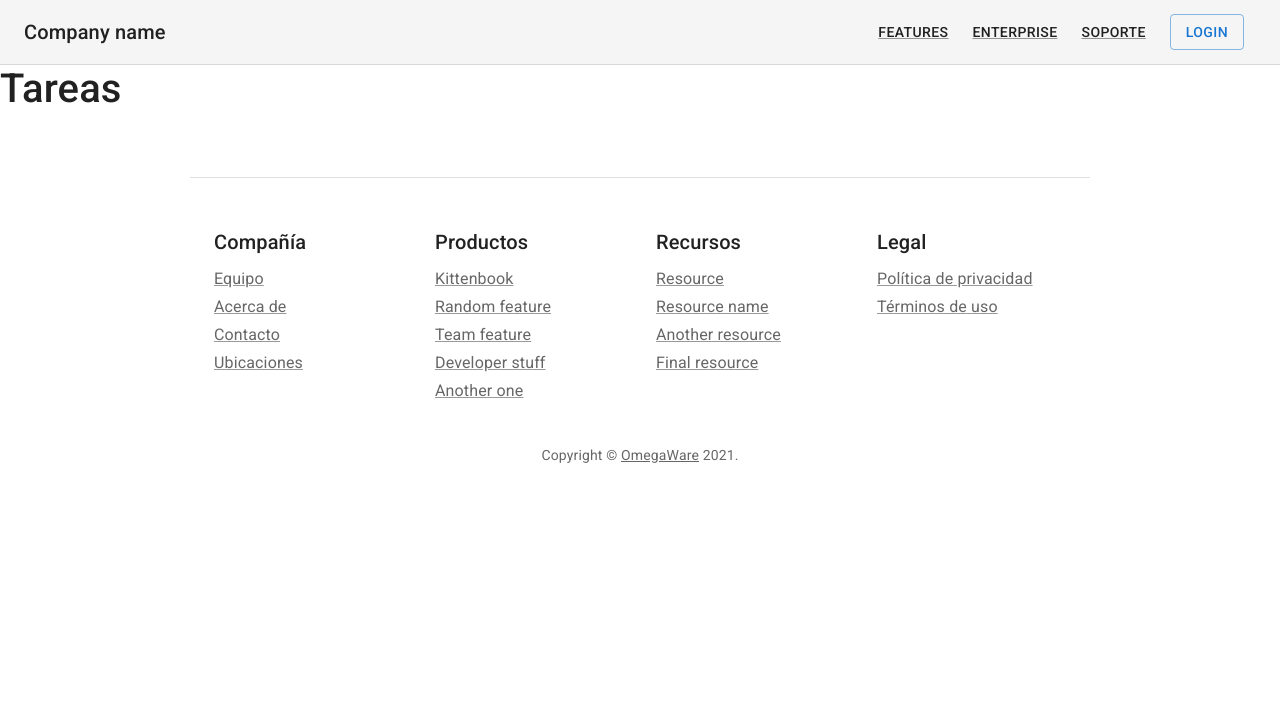
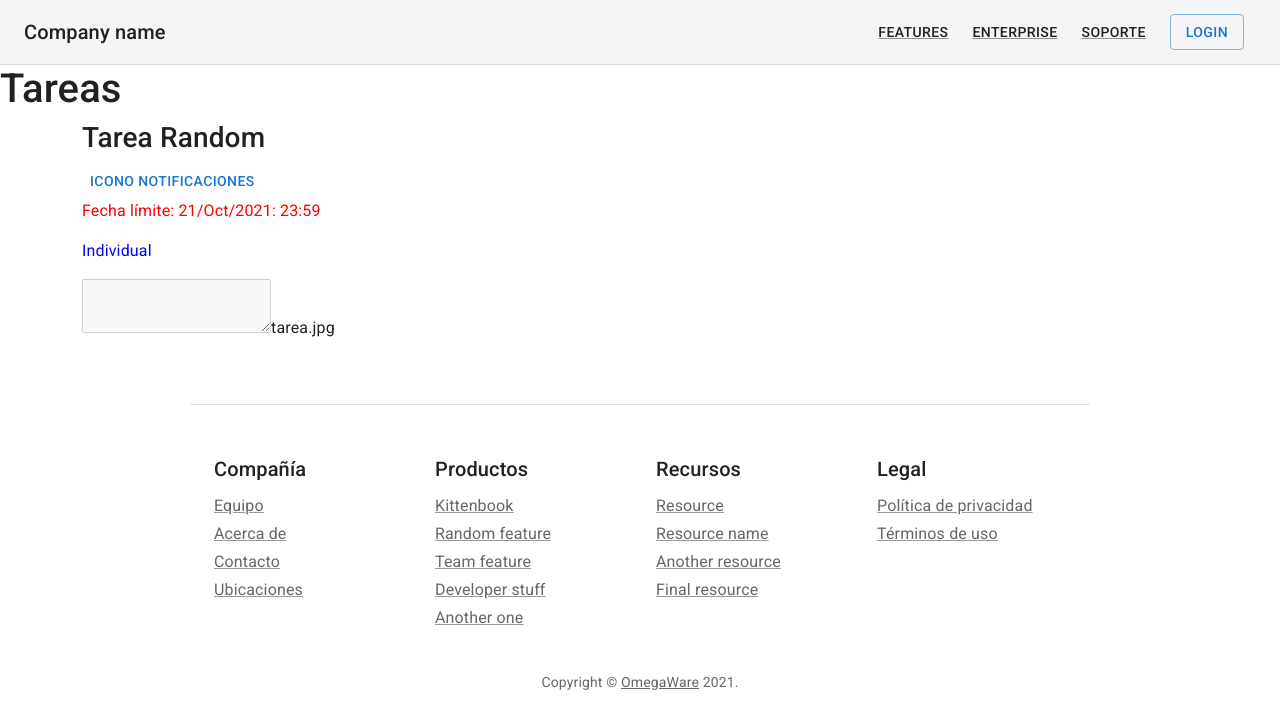
Before and after one commit to morning-g/kittenbook-frontend, a React (Create React App) app: page /tareas in a window 1280 px wide. Shown: the top 728 px of the page. Built offline with nearby package versions, Linux system fonts and the light colour scheme.

Commit message:
21 de Octubre a las 3 pm

```diff
--- /dev/null
+++ b/src/componentes/Tarea.js
@@ -0,0 +1,18 @@
+import React, {Component} from "react";
+import Button from "@mui/material/Button";
+import { Container } from "react-bootstrap";
+
+function Tarea () {
+    return (
+        <Container>
+            <h3>Tarea Random</h3>
+            <Button>Icono notificaciones</Button>
+            <p style={{color: 'red'}}>Fecha límite: 21/Oct/2021: 23:59</p>
+            <p style={{color: 'blue'}}>Individual</p>
+            <textarea disabled></textarea>
+            <a>tarea.jpg</a>
+        </Container>
+    );
+}
+
+export default Tarea;
--- a/src/componentes/Tareas.js
+++ b/src/componentes/Tareas.js
@@ -1,9 +1,11 @@
 import React, { Component } from "react";
+import Tarea from './Tarea';
 
 export default function Tareas(props) {
   return (
     <div>
       <h1>Tareas</h1>
+      <Tarea/>
     </div>
   );
 }
```
